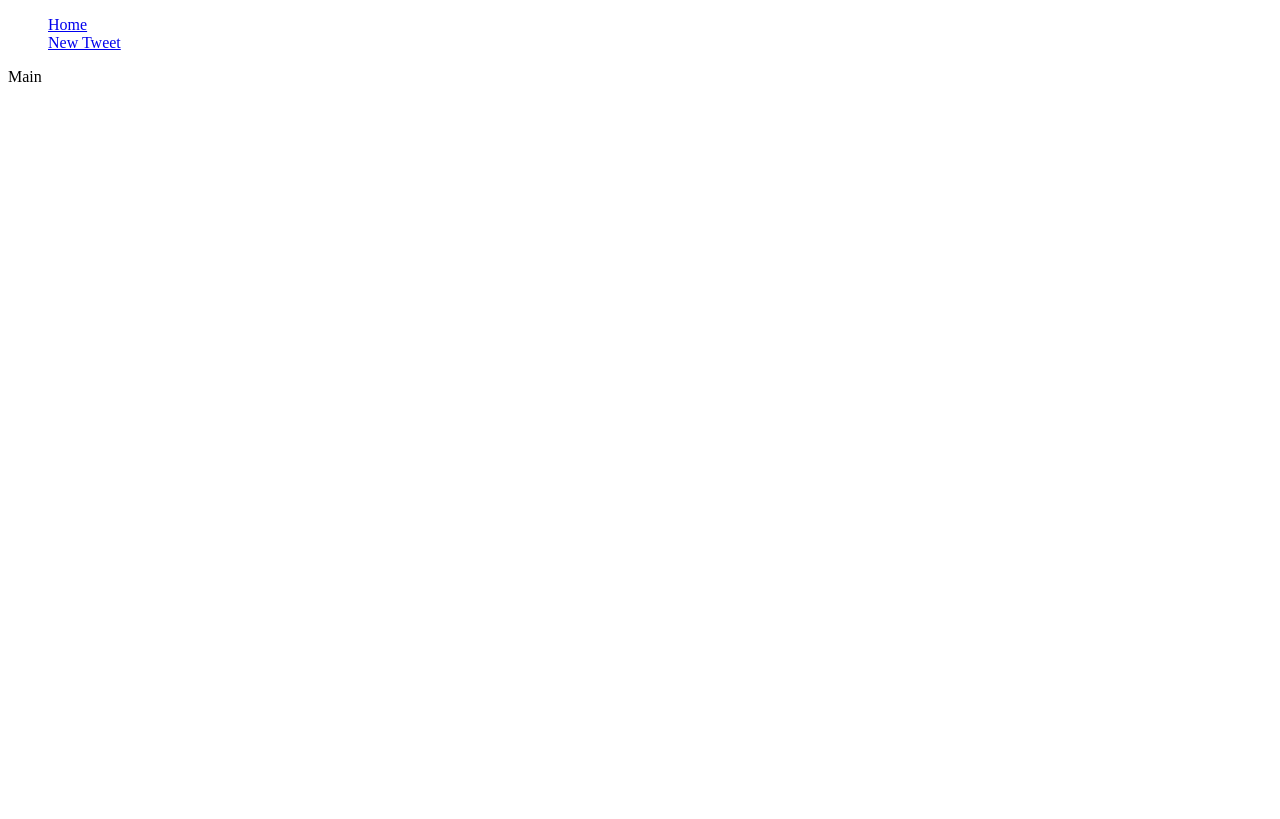
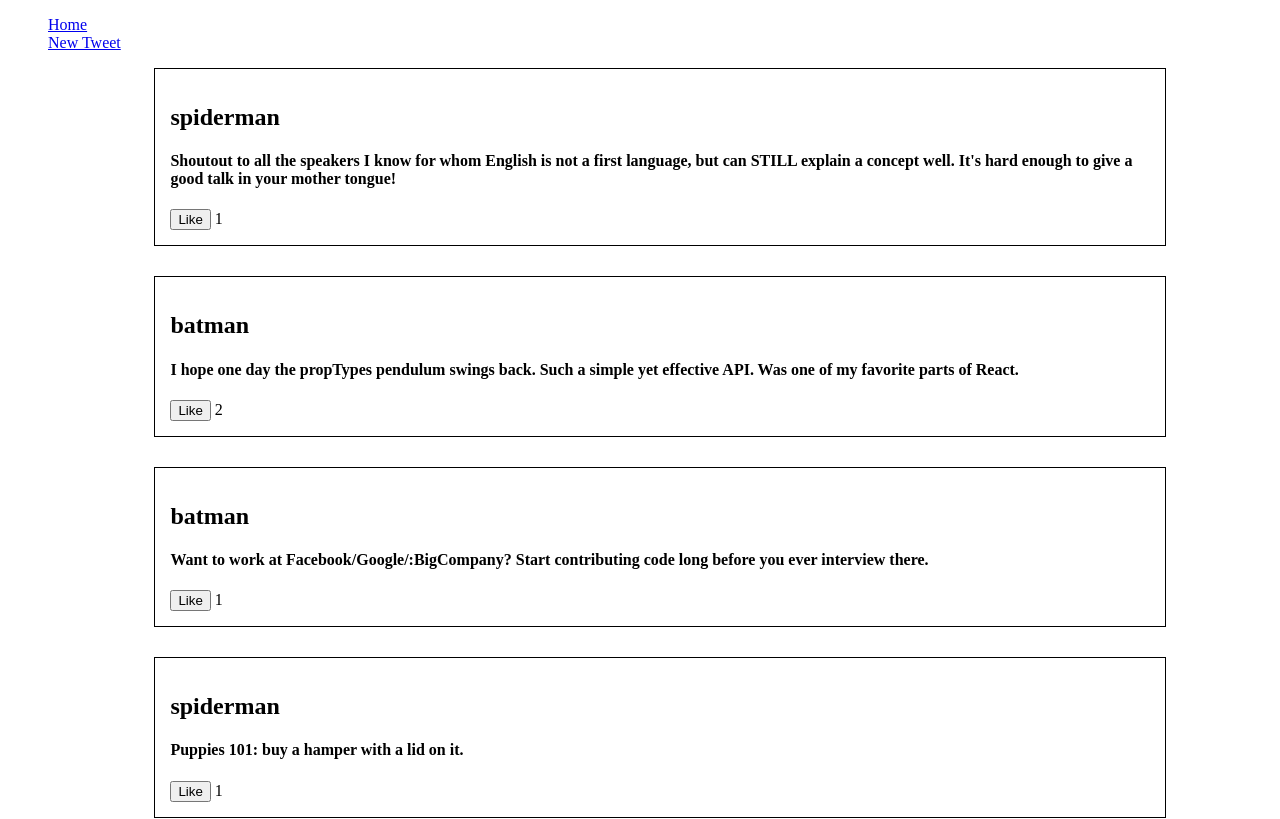
Before and after one commit to Serg702/myTweetsPages, a React (Create React App) app: page / in a window 1280 px wide. Shown: the top 819 px of the page. Built offline with nearby package versions, Linux system fonts and the light colour scheme.

Commit message:
Add Tweet component

```diff
--- a/src/App.js
+++ b/src/App.js
@@ -2,7 +2,7 @@ import React, { Component } from "react";
 import { BrowserRouter as Router, Route } from "react-router-dom";
 import Nav from "./components/Nav";
 import Main from "./components/Main";
-import NewTweet from "./components/NewTweet";
+import NewTweet from "./components/Tweet";
 import { handleInitialData } from "./actions";
 import { connect } from "react-redux";
 
@@ -32,7 +32,7 @@ class App extends Component {
             <div>
               <Nav />
               <Route path="/" exact component={Main} />
-              <Route path="/new" component={NewTweet} />
+              {/* <Route path="/new" component={NewTweet} /> */}
             </div>
           )}
         </div>
--- a/src/components/Main.js
+++ b/src/components/Main.js
@@ -1,9 +1,32 @@
 import React from "react";
 import { connect } from "react-redux";
+import { css } from "emotion";
+import Tweet from "./Tweet";
 
+const listStyle = css`
+  list-style-type: none;
+`;
+const itemListStyle = css`
+  max-width: 80%;
+  margin: 0 auto 30px;
+  border: 1px solid #000;
+  padding: 15px;
+`;
 const Main = props => {
-  // console.log(Object.values(props.tweets));
-  return <div>Main</div>;
+  return (
+    <div>
+      <ul className={listStyle}>
+        {props.tweets &&
+          Object.values(props.tweets).map(tweet => {
+            return (
+              <li key={tweet.id} className={itemListStyle}>
+                <Tweet tweet={tweet} />
+              </li>
+            );
+          })}
+      </ul>
+    </div>
+  );
 };
 
 const mapStateToProps = store => {
--- a/src/components/NewTweet.js
+++ /dev/null
@@ -1,5 +0,0 @@
-import React from "react";
-
-export default function NewTweet() {
-  return <div>NewTweet</div>;
-}
--- /dev/null
+++ b/src/components/Tweet.js
@@ -0,0 +1,19 @@
+import React from "react";
+import { css } from "emotion";
+
+const containerStyle = css`
+  label: tweet-container;
+`;
+
+export default function NewTweet(props) {
+  console.log(props.tweet.id);
+  const { author, text, likes } = props.tweet;
+  return (
+    <div>
+      <h2>{author}</h2>
+      <h4>{text}</h4>
+      <button>Like</button>
+      <span>{likes.length > 0 && " " + likes.length}</span>
+    </div>
+  );
+}
```
